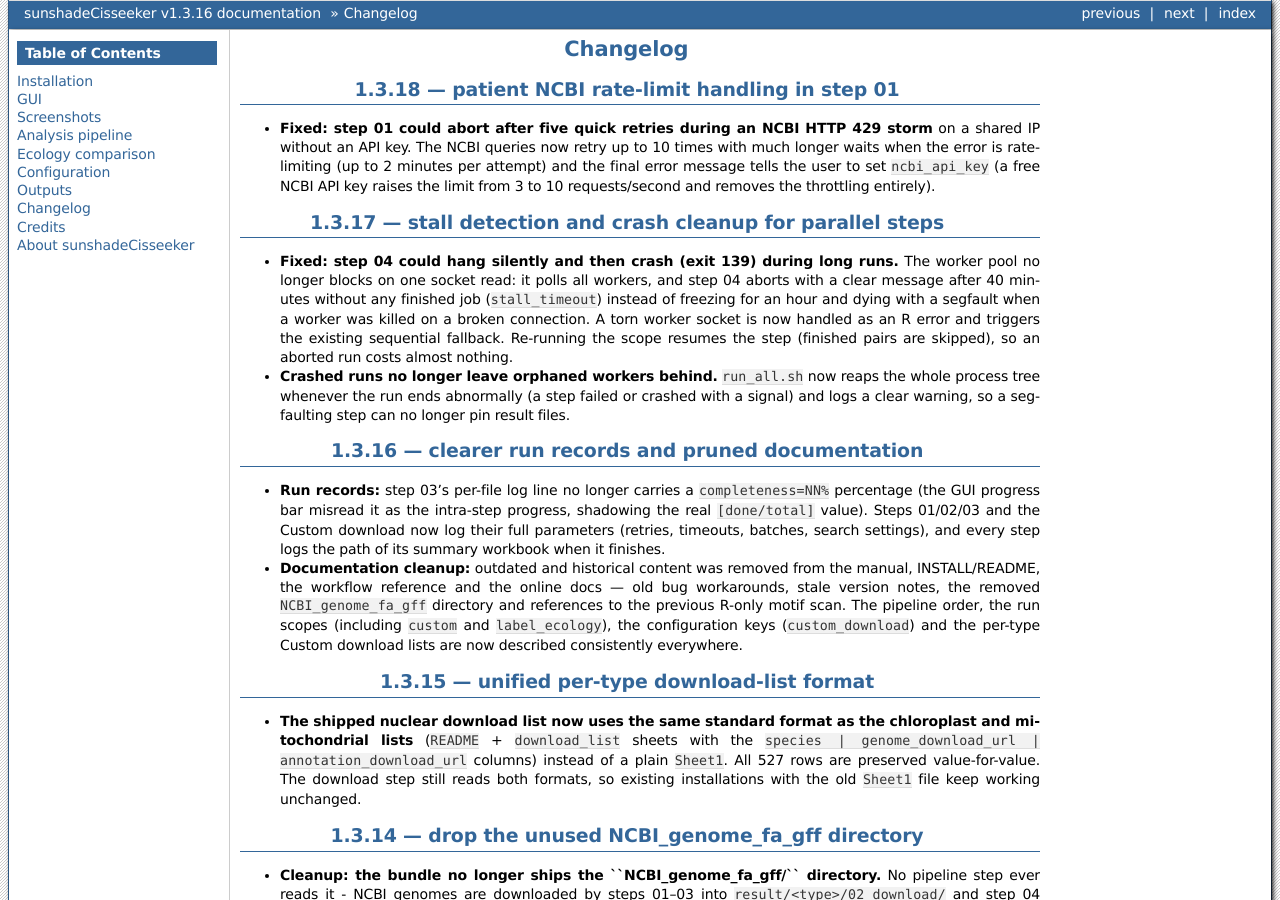
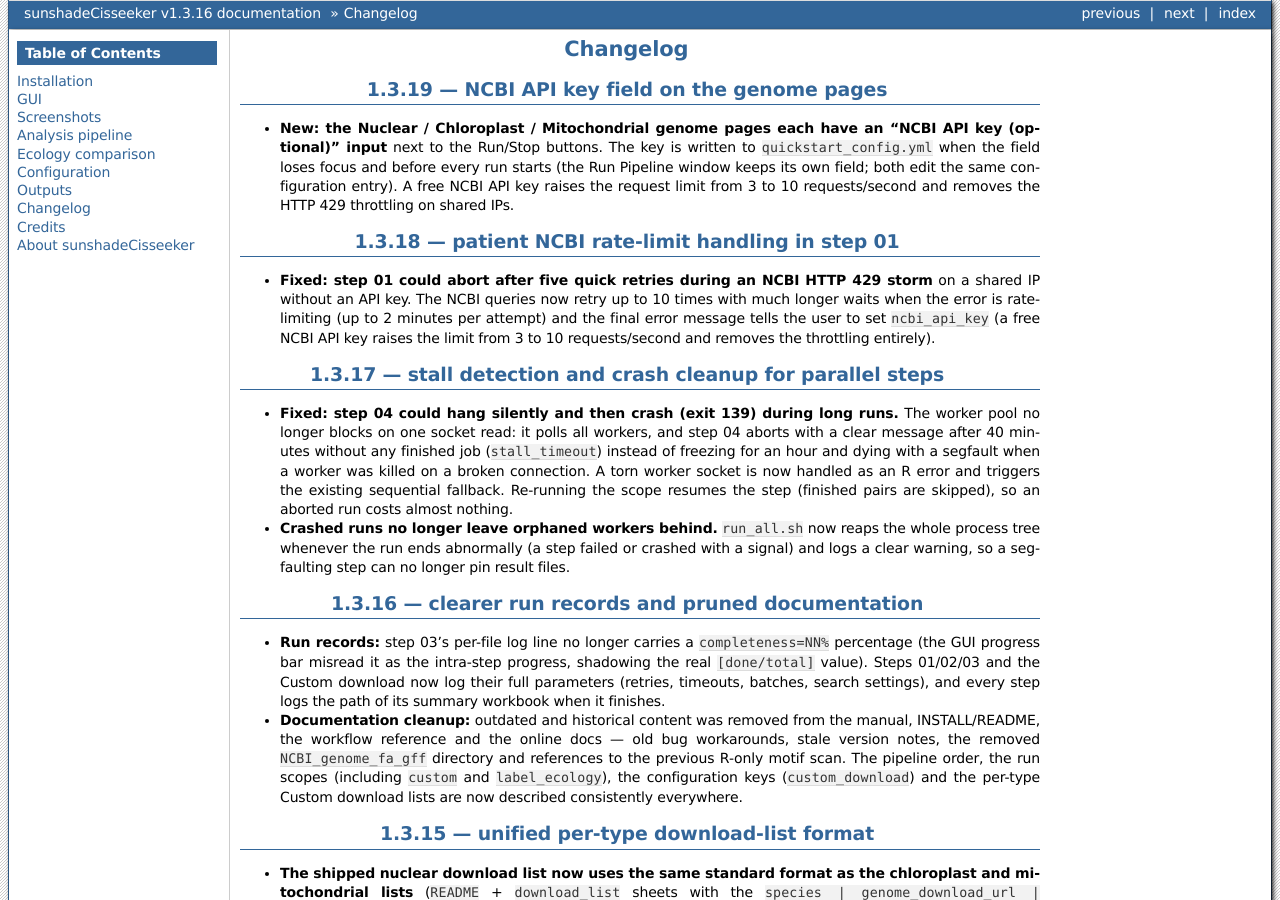
Before and after one commit to chenzhr23/sunshadeCisseeker-docs, a Sphinx documentation site: the page built from docs/content/Changelog.rst, in a window 1280 px wide and 900 px high. Built offline with Sphinx 7.4.7, drawn with Linux system fonts in a browser that asks for light colours.

Commit message:
docs: v1.3.19 NCBI API key field on the genome pages

```diff
--- a/docs/content/Changelog.rst
+++ b/docs/content/Changelog.rst
@@ -1,5 +1,16 @@
 Changelog
 =========
+
+1.3.19 — NCBI API key field on the genome pages
+-----------------------------------------------
+
+* **New: the Nuclear / Chloroplast / Mitochondrial genome pages each have an
+  "NCBI API key (optional)" input** next to the Run/Stop buttons. The key is
+  written to ``quickstart_config.yml`` when the field loses focus and before
+  every run starts (the Run Pipeline window keeps its own field; both edit
+  the same configuration entry). A free NCBI API key raises the request limit
+  from 3 to 10 requests/second and removes the HTTP 429 throttling on shared
+  IPs.
 
 1.3.18 — patient NCBI rate-limit handling in step 01
 ----------------------------------------------------
```
Also changed, not shown: docs/content/GUI.rst (+5 -2 lines).
